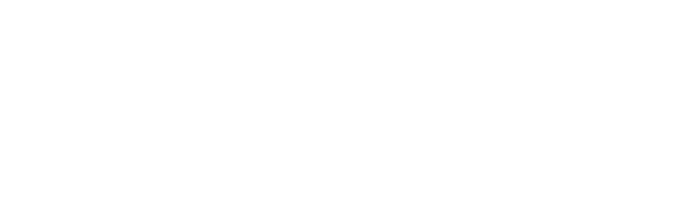
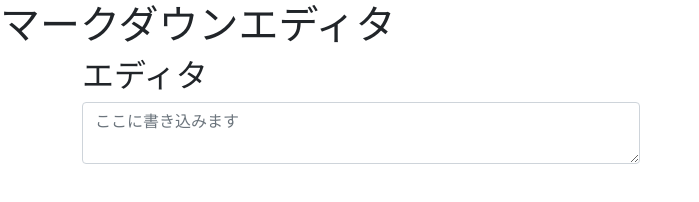
Before and after one commit to unohayato/markdown_editor_js, a plain HTML site: page index.html in a window 1280 px wide. Shown: the whole page, without its empty margins (0-699 px from the left). Drawn offline with nearby package versions, Linux system fonts and the light colour scheme.

Commit message:
テキストエリア表示

```diff
--- a/index.html
+++ b/index.html
@@ -6,9 +6,18 @@
   <meta name="viewport" content="width=device-width, initial-scale=1.0">
   <link rel="stylesheet" href="style.css">
   <link href="https://cdn.jsdelivr.net/npm/bootstrap@5.0.2/dist/css/bootstrap.min.css" rel="stylesheet" integrity="sha384-EVSTQN3/azprG1Anm3QDgpJLIm9Nao0Yz1ztcQTwFspd3yD65VohhpuuCOmLASjC" crossorigin="anonymous">
-  <title>マークダウンエディター</title>
+  <title>マークダウンエディタ</title>
 </head>
 <body>
+  <main>
+    <h1 class="title">マークダウンエディタ</h1>
+    <div class="container">
+      <div class="col-sm-6 from group shadow-tedtarea">
+        <h2>エディタ</h2>
+        <textarea id="editor" class="form-control" placeholder="ここに書き込みます"></textarea>
+      </div>
+    </div>
+  </main>
   <script src="./main.js"></script>
 </body>
 </html>
```
